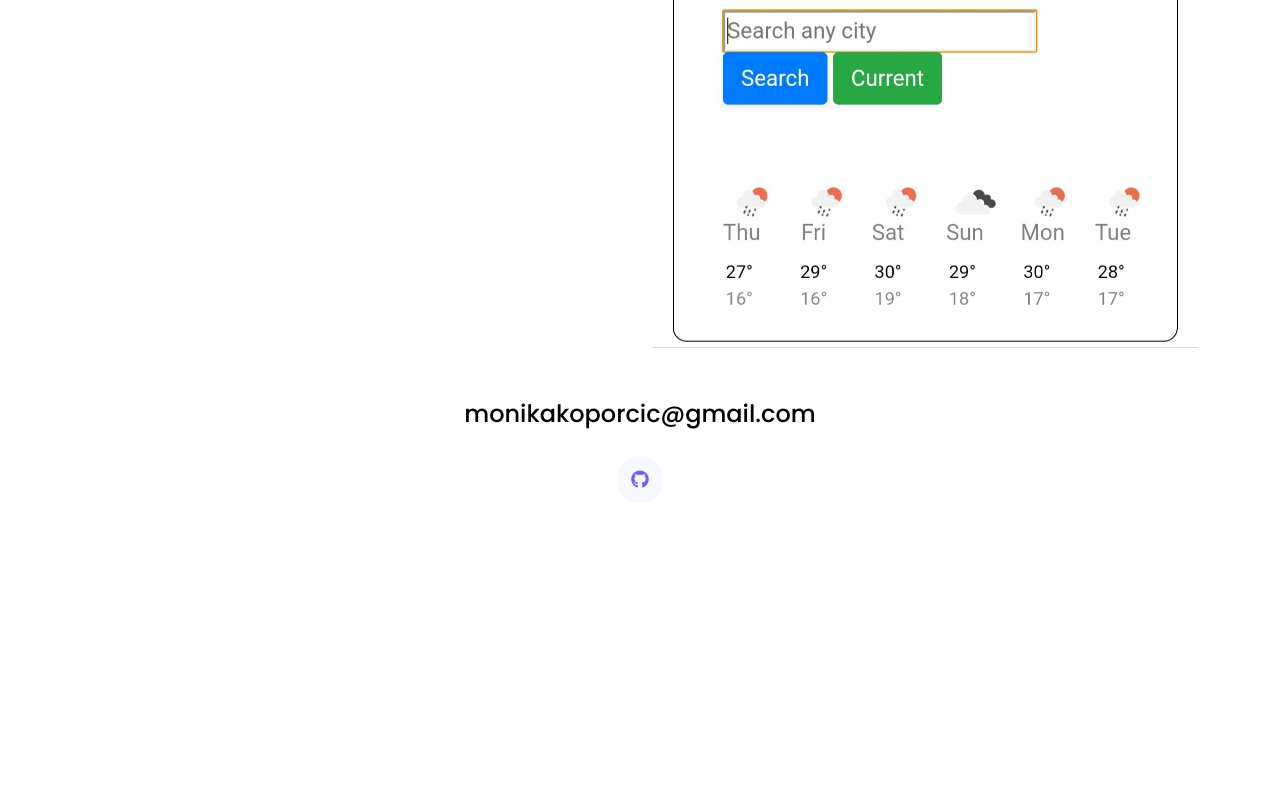
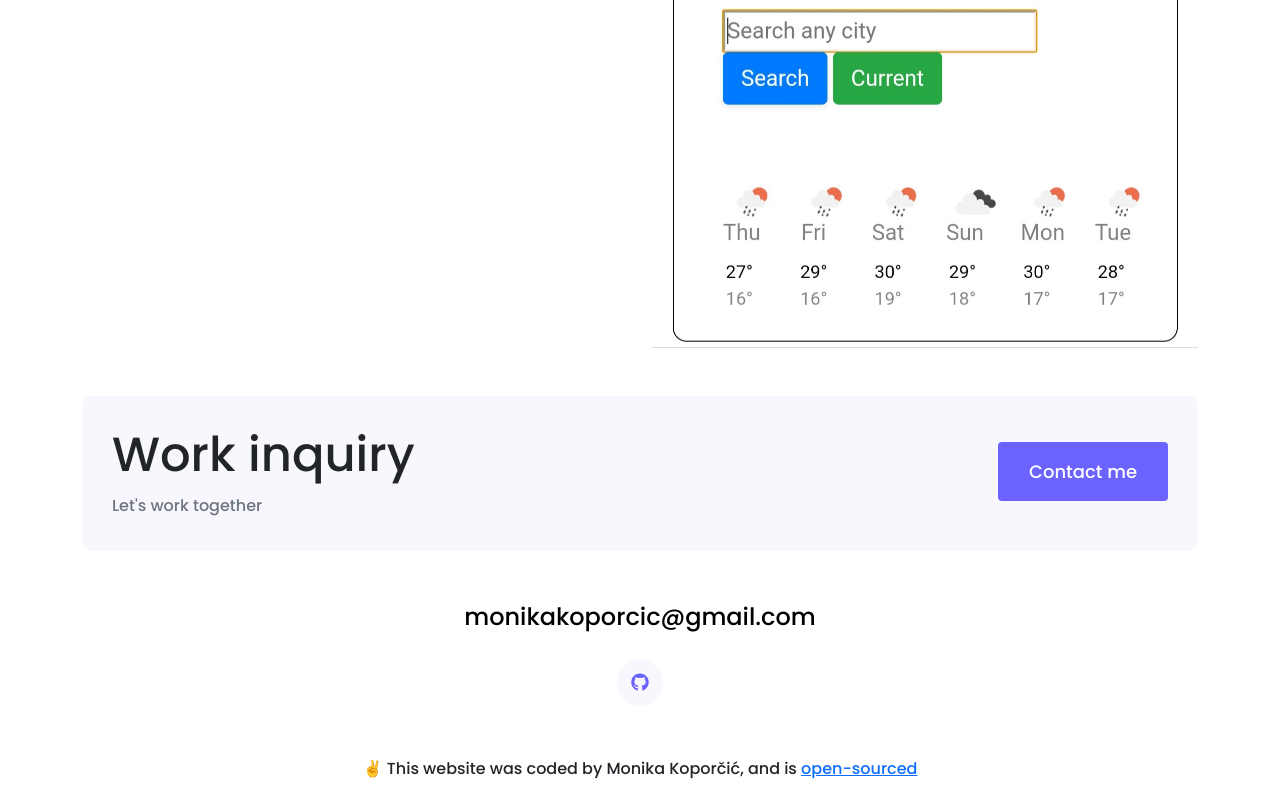
Before and after one commit to MoKop1993/portfolio, a plain HTML site: page index.html in a window 1280 px wide. Shown: the part 1790-2590 px from the top of the page. Before the commit the page ends 2293 px from the top, so only its background shows below. Drawn offline with nearby package versions, Linux system fonts and the light colour scheme.

Commit message:
added footer

```diff
--- a/index.html
+++ b/index.html
@@ -45,7 +45,7 @@
 </div>
 
     <div class="hero">
-    <p>Hello, I am</p>
+    <p>👋 Hello, I am</p>
     <h1>Monika Koporčić</h1>
 <h2 class="mb-5">Front-end developer based in Croatia</h2>
 <div>
@@ -80,15 +80,30 @@
                     </div>
         </div>
         <footer>
+            <div class="contact-box d-flex justify-content-between mb-5 d-none d-md-flex">
+                <div>
+                <h4>
+                    Work inquiry
+                </h4>
+                <p class="text-muted">
+                    Let's work together</p>
+                </div>
+                <div>
+                <a href="contact.html" class="btn btn-branding mt-3">Contact me</a>
+                </div>
+            </div>
             <div class="d-flex justify-content-center mb-4">
             <a href="mailto:monikakoporcic@gmail.com" class="email-link">monikakoporcic@gmail.com</a>
             </div>
             <div class="social-link d-flex justify-content-center">
-                <a href="">
+                <a href="https://github.com/MoKop1993"
+                target="_blank">
                     <i class="fab fa-github"></i>
                 </a>
             </div>
-
+            <p class="text-center mt-5">
+                ✌️ This website was coded by Monika Koporčić, and is <a href="https://github.com/MoKop1993/portfolio" target="_blank">open-sourced </a>
+            </p>
         </footer>
 </div>
 </body>
--- a/styles/portfolio.css
+++ b/styles/portfolio.css
@@ -23,6 +23,10 @@ h1 {
 
 h2 {
     font-size: 64px;
+}
+
+h4 {
+    font-size: 48px;
 }
 
 p {
@@ -76,8 +80,6 @@ line-height: 80px;
 
     font-size: 14px;
 }
-
-
 
 
 .content {
@@ -137,6 +139,16 @@ nav a:hover, nav li.active a {
     color: var(--branding-color);
 }
 
+footer .contact-box {
+    background: var(--secondary-color);
+    padding: 30px;
+    border-radius: 10px;
+}
+
+footer .contact-box p {
+    margin: 0;
+}
+
 footer .email-link {
     text-decoration: none;
     color: black;
@@ -173,6 +185,8 @@ footer .social-link a:hover {
         font-size: 44px;
         margin: 0 30px;
     }
+
+
     p {
         font-size: 12px;
         margin: 0 30px;
@@ -201,4 +215,6 @@ nav a {
     margin-bottom: 70px;
 }
 
+
+
 }
```
